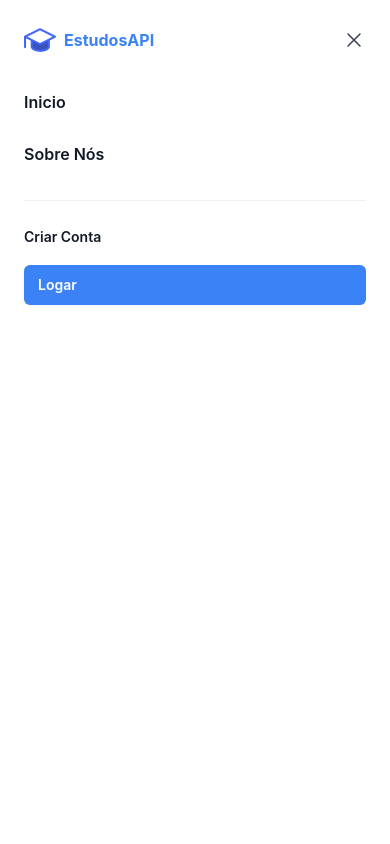
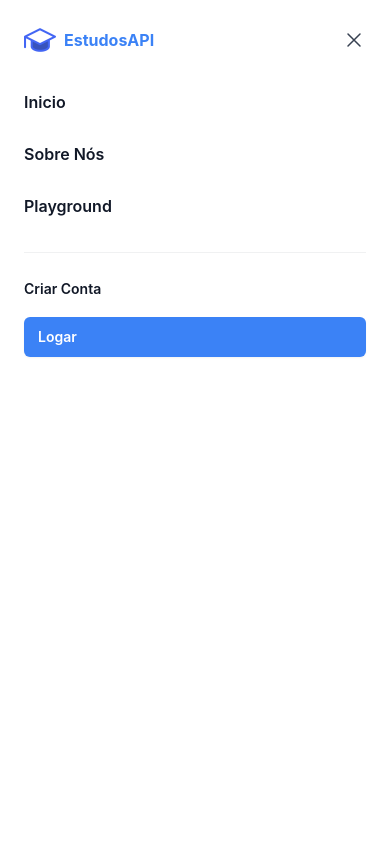
Before and after one commit to lucasns06/EstudosAPI-FrontV2, a React (Create React App) app: page / in a window 390 px wide. Both pictures are taken after a click on the button "Open main menu". Shown: the top 844 px of the page. Built offline with nearby package versions, Linux system fonts and the light colour scheme.

Commit message:
📱link para o playground no mobile

```diff
--- a/package.json
+++ b/package.json
@@ -3,6 +3,7 @@
   "version": "0.1.0",
   "private": true,
   "dependencies": {
+    "@gsap/react": "^2.1.2",
     "@headlessui/react": "^2.2.0",
     "@heroicons/react": "^2.2.0",
     "@material-tailwind/react": "^2.1.10",
--- a/src/pages/header/header.js
+++ b/src/pages/header/header.js
@@ -135,6 +135,9 @@
                                         <Link onClick={() => fecharMobileMenu()} to="/Sobre" className="-mx-3 block rounded-lg px-3 py-2 text-base/7 font-semibold text-gray-900 hover:bg-gray-50">
                                             Sobre Nós
                                         </Link>
+                                        <Link onClick={() => fecharMobileMenu()} to="/Playground" className="-mx-3 block rounded-lg px-3 py-2 text-base/7 font-semibold text-gray-900 hover:bg-gray-50">
+                                            Playground
+                                        </Link>
                                     </div>
                                     <div className="py-6 flex flex-col gap-4">
                                         <Link onClick={() => fecharMobileMenu()} to="/Registrar" className="text-sm/6 font-semibold text-gray-900">
```
Also changed, not shown: 1 other file (tests, documents, lock files or other folders).
